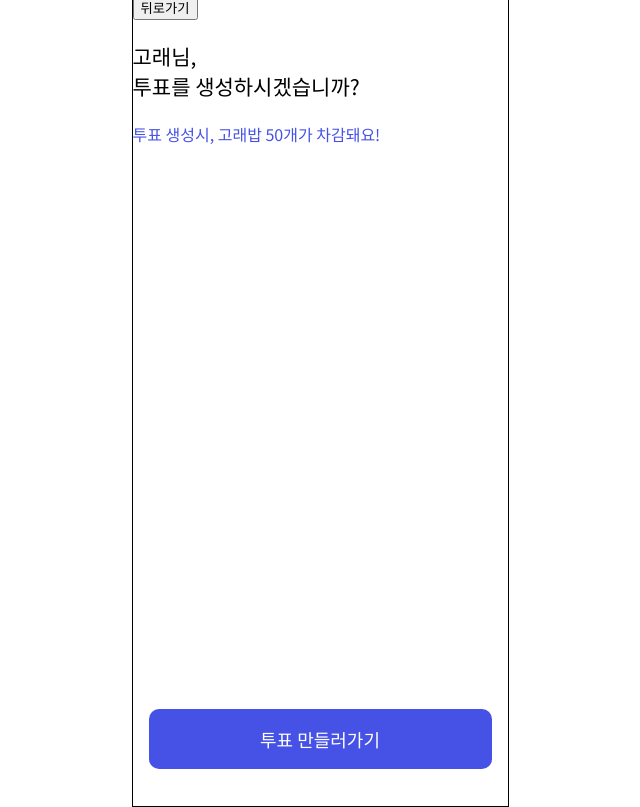
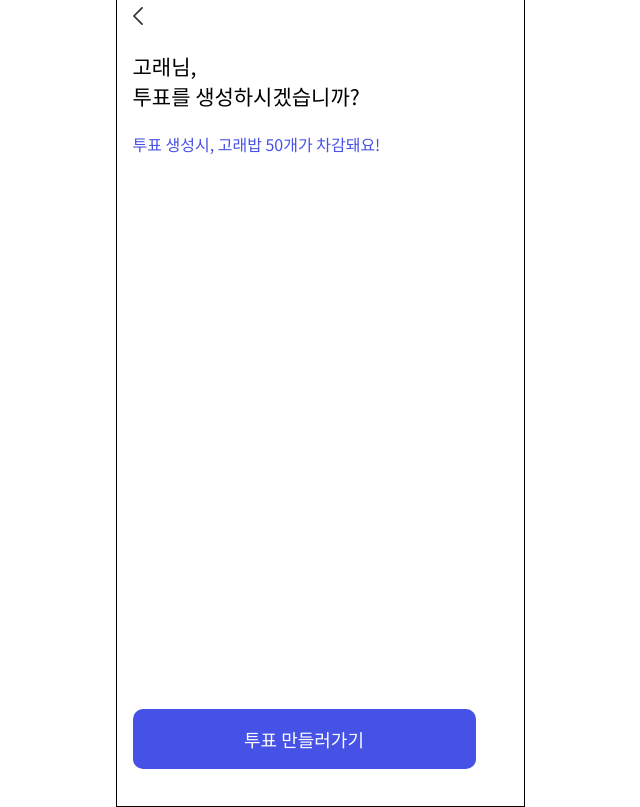
Before and after one commit to team-whaling/whaling-client, a React (Create React App) app: page /create in a window 1280 px wide. Shown: the whole page, without its empty margins (320-960 px from the left). Built offline with nearby package versions, Linux system fonts and the light colour scheme.

Commit message:
add: 뒤로가기 button

```diff
--- a/src/pages/createVote/index.tsx
+++ b/src/pages/createVote/index.tsx
@@ -11,6 +11,8 @@ import {
   SProgressBar,
 } from '../../styles/createvote.styles';
 import Button from '../../components/Button';
+import direction from '../../static/icons/direction.svg';
+import styled from 'styled-components';
 
 const CreateVote = () => {
   const [step, setStep] = useState(0);
@@ -34,7 +36,13 @@ const CreateVote = () => {
 
   return (
     <div>
-      <button onClick={prevStep}>뒤로가기</button>
+      <BackButton
+        src={direction}
+        width={10}
+        height={18}
+        alt="뒤로가기"
+        onClick={prevStep}
+      />
       {getStepPage[step]}
       {step > 0 && step < 5 && (
         <ProgressBtnWrapper>
@@ -61,5 +69,7 @@ const CreateVote = () => {
     </div>
   );
 };
-
+const BackButton = styled.img`
+  margin-top: 13px;
+`;
 export default CreateVote;
--- a/src/styles/createvote.styles.tsx
+++ b/src/styles/createvote.styles.tsx
@@ -5,7 +5,7 @@ import styled, { CSSProperties } from 'styled-components';
 export const ProgressBtnWrapper = styled.div`
   position: absolute;
   bottom: 31px;
-  margin: 0 16px;
+  margin: 0;
 `;
 export const SProgressBar = styled(ProgressBar)`
   margin-bottom: 12px;
--- a/src/styles/global.styles.ts
+++ b/src/styles/global.styles.ts
@@ -21,7 +21,9 @@ body {
     width: 375px;
     height: 812px;
 
-    border: 1px solid black
+    border: 1px solid black;
+
+    padding: 0 16px;
 }
 `;
 
```
